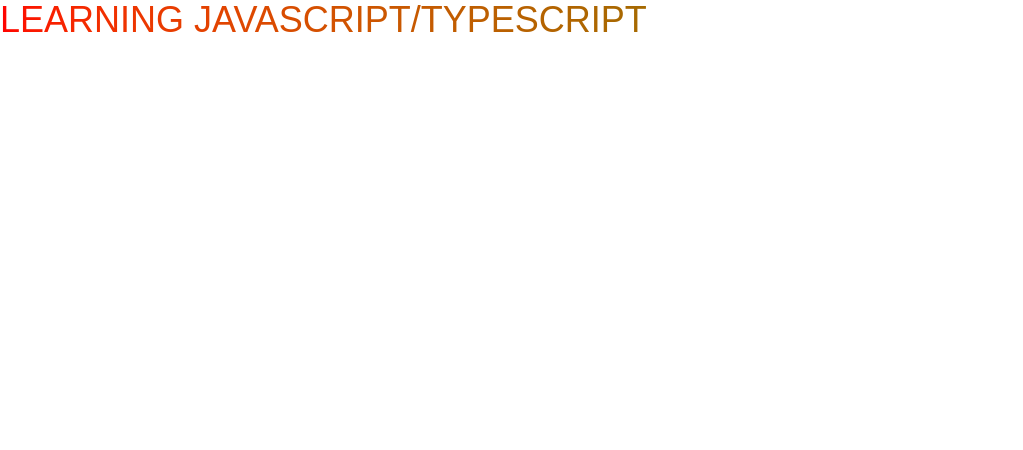
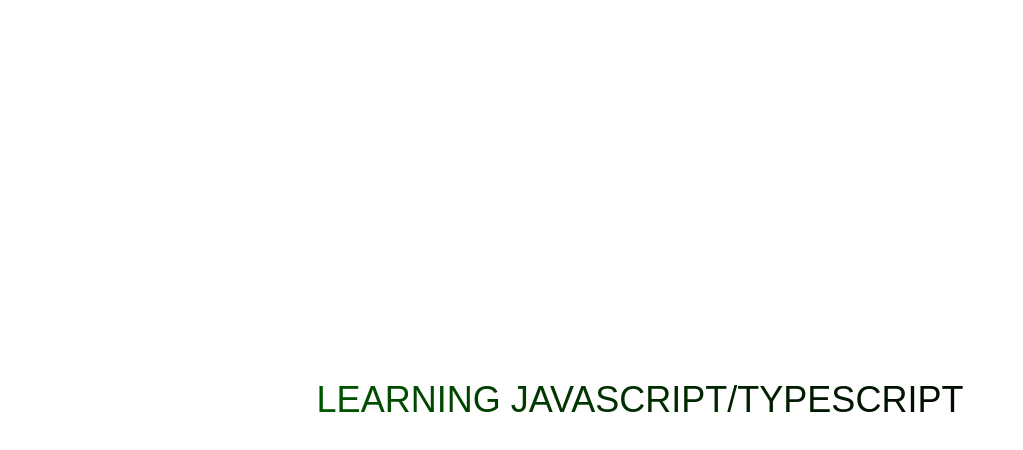
Before and after one commit to Yindeish/learning-js, a Next.js app: page / in a window 1280 px wide. Shown: the top 450 px of the page, without its empty margins (0-1023 px from the left). Built offline with nearby package versions, Linux system fonts and the light colour scheme.

Commit message:
on adding and deleting items

```diff
--- a/app/page.tsx
+++ b/app/page.tsx
@@ -3,10 +3,23 @@
 
 export default function Home() {
 
-  console.log('first')
+  // Declaration
+  const arrays: number[] = [];
+
+  arrays.push(1)
+
+  arrays.push(2.5) //float
+
+  arrays.push(0)
+  // 4, 5
+  console.log(arrays.push(4, 5))
+
+  // arrays.pop()
+
+  console.log(arrays.pop())
 
   return (
-    <div className="text-4xl text-transparent bg-clip-text bg-gradient-to-r from-[red] to-[green]">
+    <div className="w-screen h-screen bg-white flex items-center justify-center text-center text-4xl text-transparent bg-clip-text bg-gradient-to-r from-[green] to-[black]">
       LEARNING JAVASCRIPT/TYPESCRIPT
     </div>
   );
```
Also changed, not shown: 1 other file (tests, documents, lock files or other folders).
